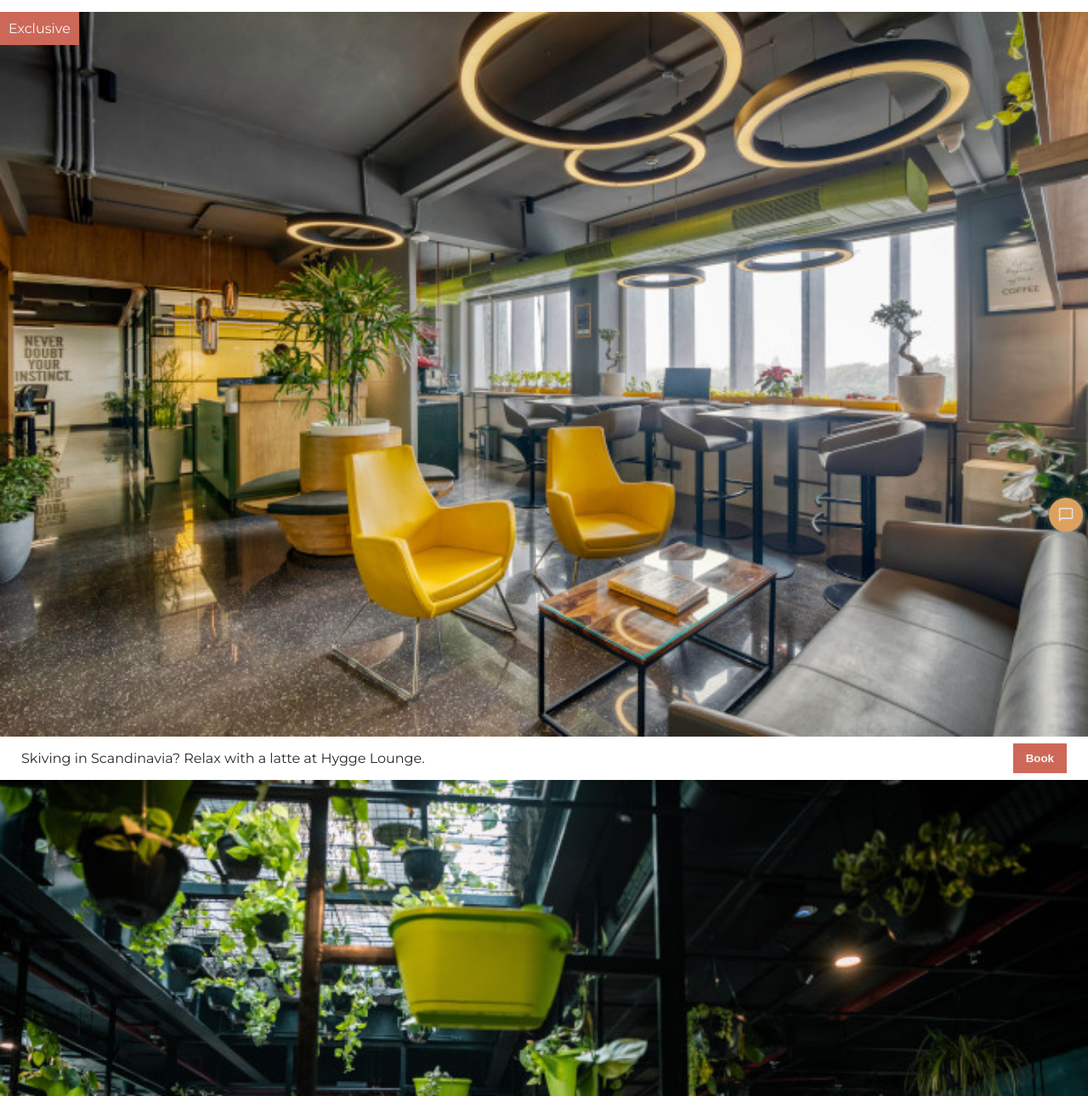
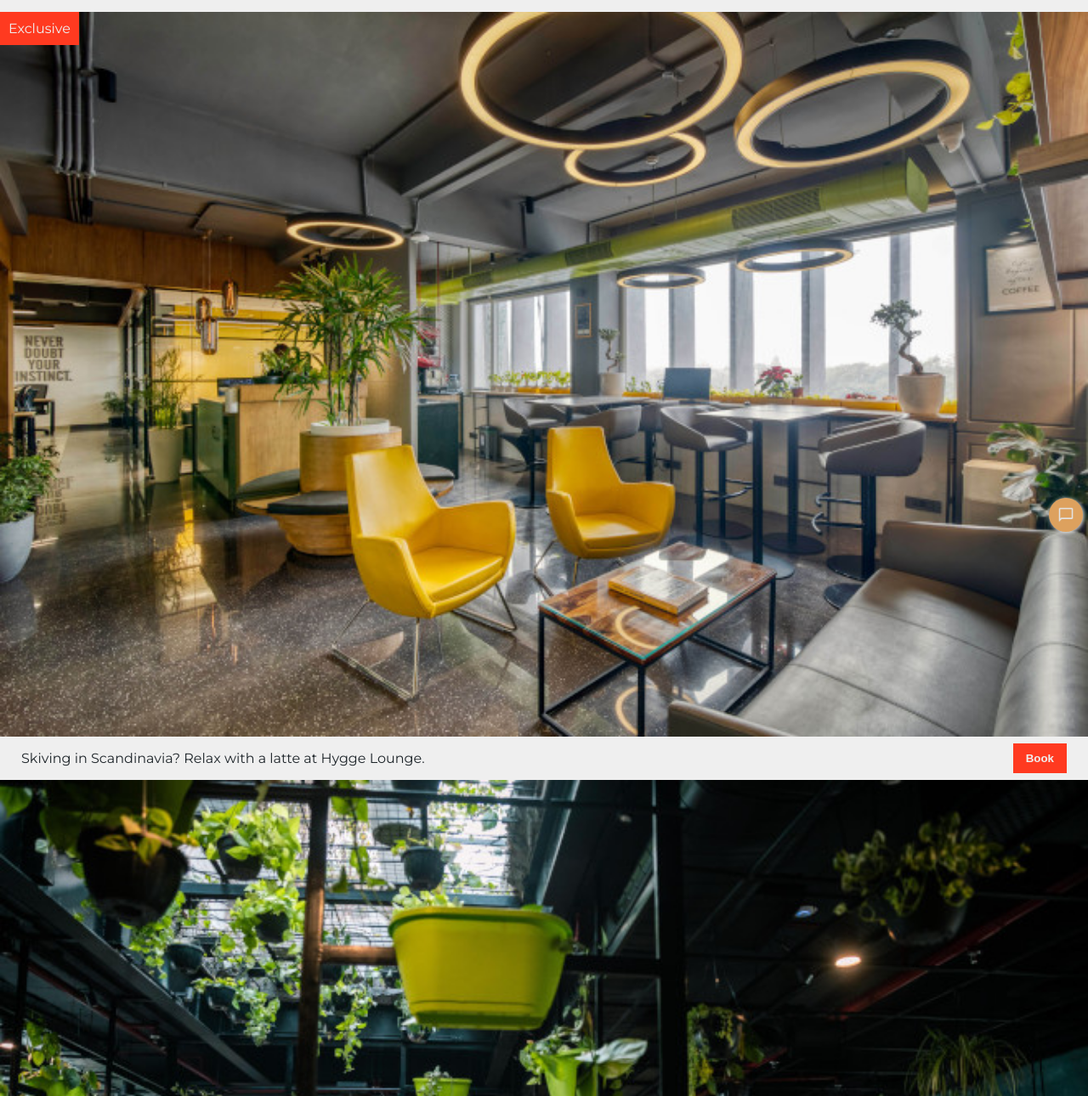
Before and after one commit to yMeeraki/we-barely-work, a website built with Vite: page index.html in a window 1280 px wide. Shown: the part 168-1458 px from the top of the page at 85% size. Built offline with nearby package versions, Linux system fonts and the light colour scheme.

Commit message:
Updated colors

```diff
--- a/index.css
+++ b/index.css
@@ -1,13 +1,14 @@
 body {
   margin: 0;
   padding: 0;
-    font-family: 'Montserrat', sans-serif;
-    color: #282828;
+  font-family: "Montserrat", sans-serif;
+  color: #1e252a;
+  background-color: #efefef;
 }
 
 header {
-    background-color: #282828;
-    color: whitesmoke;
+  background-color: #1e252a;
+  color: #efefef;
 }
 
 .logo {
@@ -21,7 +22,7 @@ ul {
   align-items: center;
   margin: 0;
   padding: 25px;
-    gap: 10px
+  gap: 10px;
 }
 
 li {
@@ -62,16 +63,16 @@ h1 {
   position: absolute;
   top: 0;
   left: 0;
-    background-color: #cd6858;
-    color: whitesmoke;
+  background-color: #ff3a20;
+  color: #efefef;
   padding: 10px;
 }
 
 button {
   align-self: center;
   border: none;
-    background-color: #cd6858;
-    color: whitesmoke;
+  background-color: #ff3a20;
+  color: #efefef;
   padding: 10px 15px;
   font-weight: 700;
   cursor: pointer;
@@ -83,7 +84,7 @@ button {
   height: 40px;
   border-radius: 50%;
   cursor: pointer;
-    box-shadow: 1px 1px 5px #999;
+  box-shadow: 1px 1px 5px #efefef;
   display: flex;
   position: fixed;
   right: 6px;
```
Lines whose indentation alone changed are shown as unchanged.
